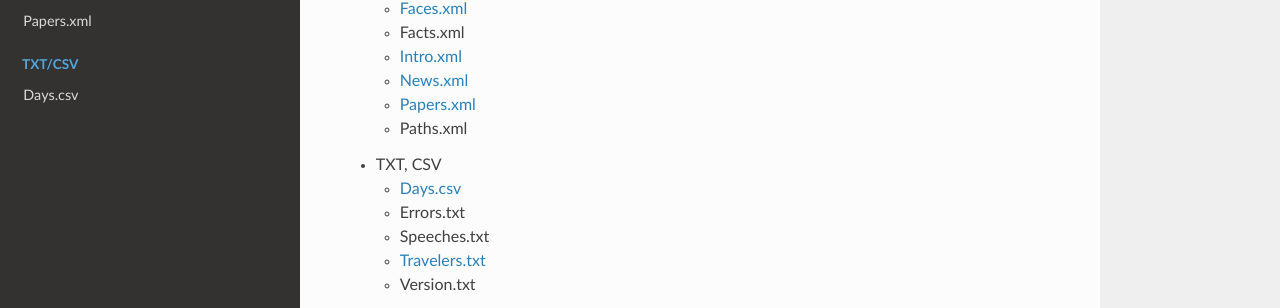
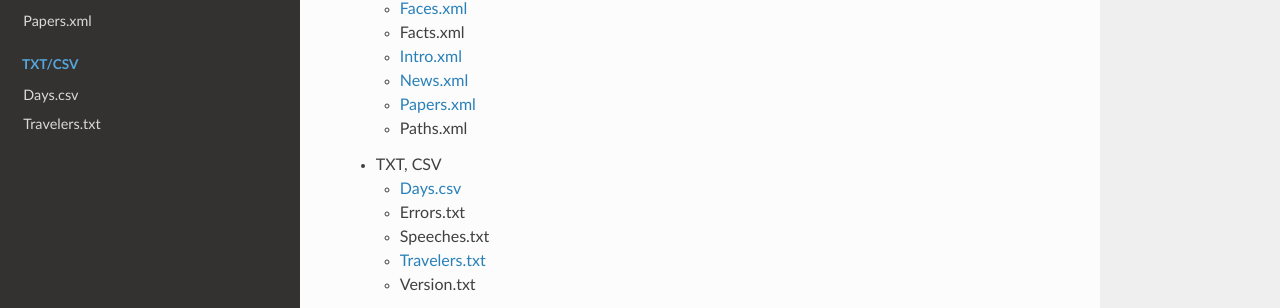
Before and after one commit to marinesciencedude/PapersPleaseModdingDoc, an MkDocs documentation site: the page built from docs/index.md, in a window 1280 px wide. Shown: the part 368-676 px from the top of the page. Built offline with MkDocs 1.6.1, drawn with Linux system fonts in a browser that asks for light colours; nearby versions of some CDN libraries.

Commit message:
Added Travelers.txt documentation to mkdocs.yml

```diff
--- a/mkdocs.yml
+++ b/mkdocs.yml
@@ -14,3 +14,4 @@ nav:
         - Papers.xml: 'xml/Papers.md'
     - TXT/CSV:
         - Days.csv: 'txt-csv/Days.md'
+        - Travelers.txt: 'txt-csv/Travelers.md'
```
